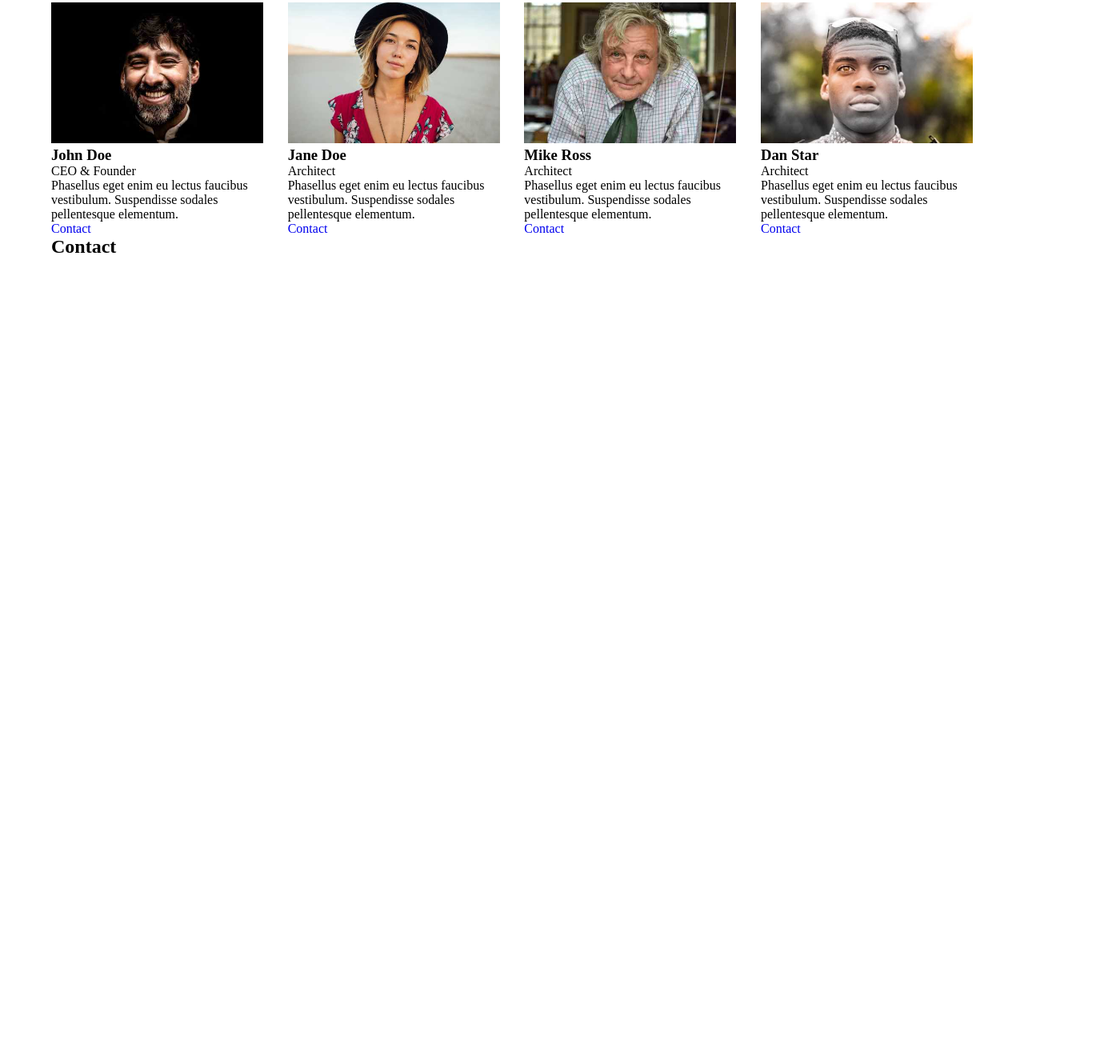
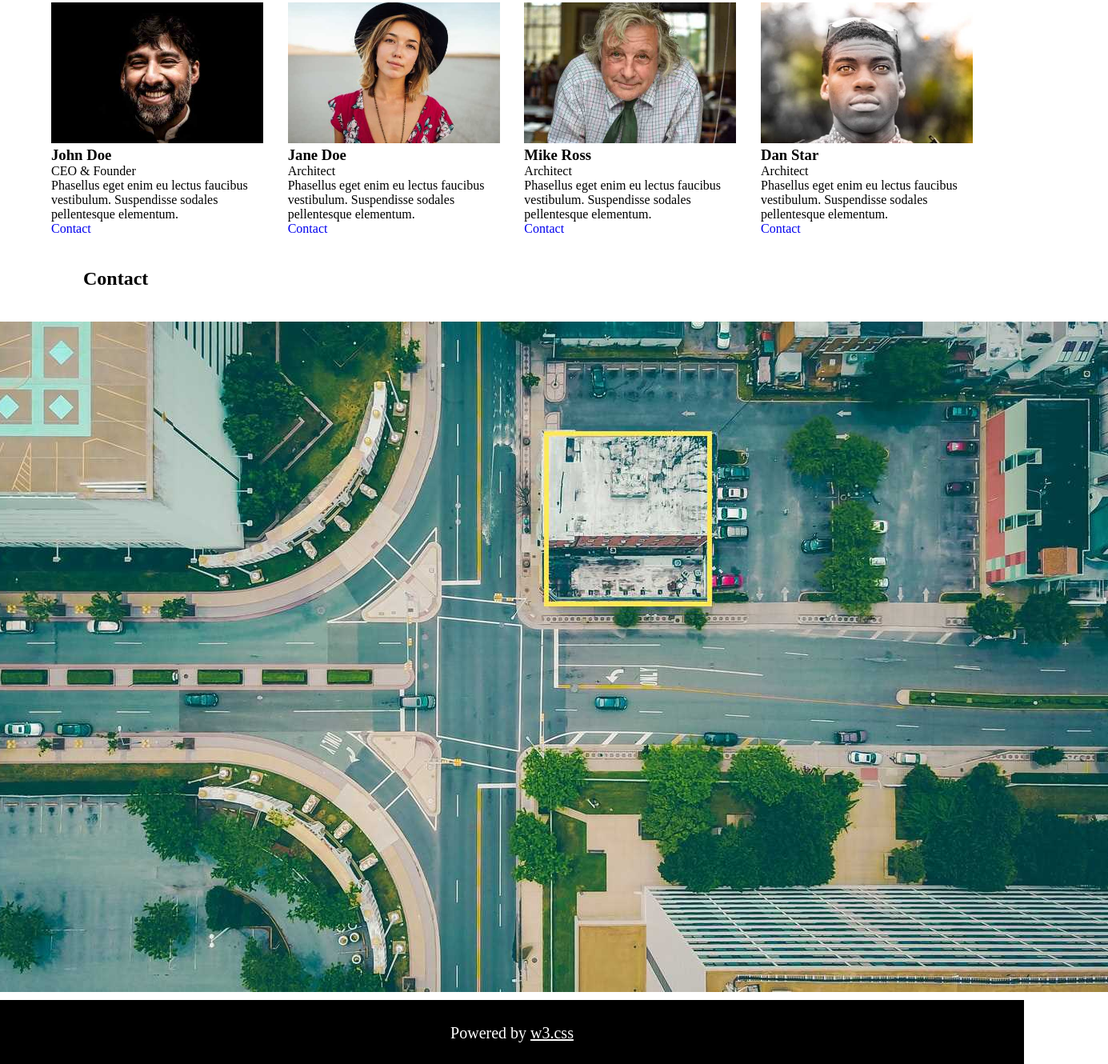
Before and after one commit to aliyavarguluzada/f30, a plain HTML site: page index.html in a window 1280 px wide. Shown: the part 1648-2978 px from the top of the page at 80% size, 1385 px wide, since content can reach past the window. Before the commit the page ends 1970 px from the top, so only its background shows below. Drawn offline with Linux system fonts and the light colour scheme.

Commit message:
second commit

```diff
--- a/css/style.css
+++ b/css/style.css
@@ -164,3 +164,47 @@ li {
 
 
 /* Contact */
+
+
+
+/* End of he Contact */
+
+.contact h2 {
+    margin: 40px;
+}
+
+
+
+/* Map */
+
+.map {
+    display: flex;
+    justify-content: center;
+}
+.map {
+    width: 100%;
+}
+
+
+/* fff */
+.fff {
+    margin-top: 10px;
+    height: 80px;
+    width: 100%;
+    background-color: #000;
+    text-align: center;
+    justify-content: center;
+}
+
+.fff p {
+    color: #fff;
+    padding-top: 30px ;
+    font-size: 20px;
+
+}
+.fff p a {
+    text-decoration: underline;
+    color: #fff;
+    font-size: 20px;
+
+}
--- a/index.html
+++ b/index.html
@@ -144,11 +144,24 @@
 
 
     <!-- Contact -->
-    <div class="container contact"> <h2>Contact</h2></div>
+    <div class="container contact">
+        <h2>Contact</h2>
+    </div>
 
 
 
+    <!-- End of the Contact -->
 
+    <!-- footer -->
+    <div class="container">
+        <div class="map">
+            <img src="./images/map.jpg" alt="">
+        </div>
+    </div>
+
+    <div class="fff">
+        <p> Powered by <a href="#">w3.css</a></p>
+    </div>
 
 
     <!-- End of the Projects -->
```
Also changed, not shown: images/map.jpg (added).
